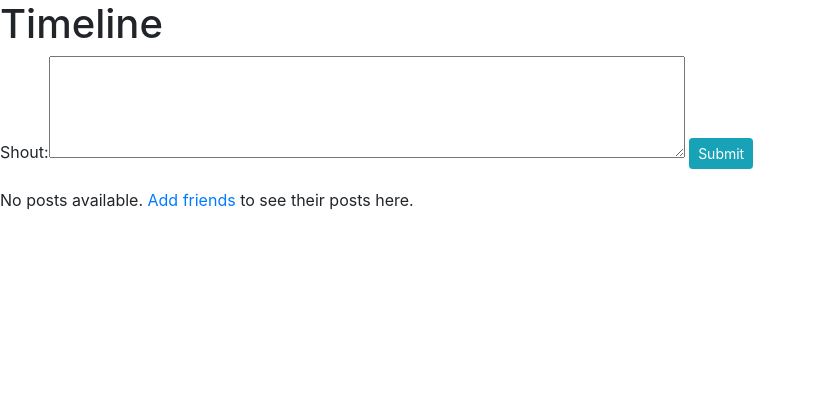
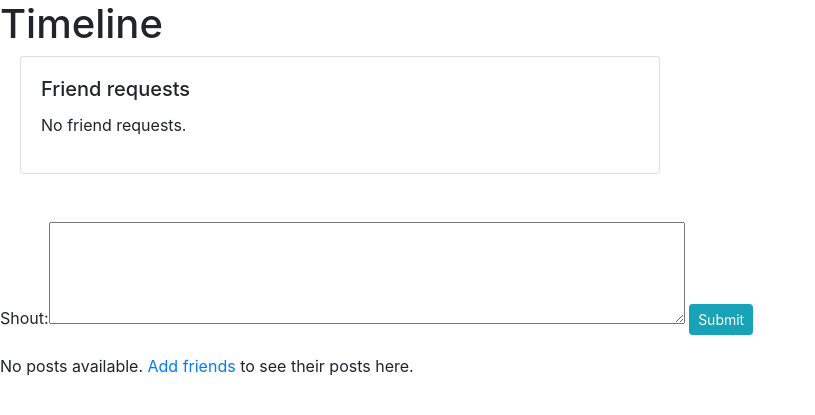
Before and after one commit to GabrielRodriguez66/TheSocialNetwork, a Django app: template social/templates/social/timeline.html in a window 1280 px wide. Shown: the part 56-471 px from the top of the page, without its empty margins (0-815 px from the left). Run offline with Django 3.2, Linux system fonts and the light colour scheme; the template is opened without the code that fills it: values that come from a table or form of the project are taken from there, others are empty; some libraries are stand-ins or nearby versions.

Commit message:
minor fixes

```diff
--- a/social/templates/social/timeline.html
+++ b/social/templates/social/timeline.html
@@ -1,13 +1,33 @@
 {% extends 'social/base.html' %}
 {% block content %}
     <h1>Timeline</h1>
+    <div class="card" style="margin-left: 20px; width: 40rem;">
+        <div class="card-body" >
+            <h5 class="card-title">Friend requests</h5>
+            <div>
+                {%  if friend_requests %}
+                    <ul>
+                        {%  for req in friend_requests %}
+                            <li>
+                                <div class="card-body">
+                                    <h5>req.remitente.usuario.first_name</h5>
+                                    <a href="#" class ="btn btn-success"> Accept </a>
+                                    <a href="#" class ="btn btn-danger"> Reject </a>
+                                </div>
+                            </li> <br>
+                        {% endfor %}
+                    </ul>
+                {% else %}
+                    <p>No friend requests.</p>
+                {% endif %}
+            </div>
+        </div>
+    </div> <br> <br>
     <form action="" method="post">
         {% csrf_token %}
         {{ forms }}
         <input class="btn btn-info btn-sm" id="submitButton" type="submit" value="Submit">
     </form>
-
-
 
     {%  if shouts %}
         <ul>
--- a/social/views.py
+++ b/social/views.py
@@ -17,7 +17,7 @@ from django.views.generic import ListView
 from social.admin import SocialNetworkBackend
 from social.forms import RegisterForm, LoginForm
 from .forms import SearchForm, ShoutForm
-from .models import SocialNetworkUser, Message
+from .models import SocialNetworkUser, Message, FriendRequested
 
 
 @never_cache
@@ -148,7 +148,8 @@ def timeline(request):
     else:
         form = ShoutForm()
     messages = Message.objects.filter(recipients=request.user.socialnetworkuser).order_by('-pub_date')
-    return render(request, 'social/timeline.html', {'shouts': messages, 'forms': form,})
+    friend_requests = FriendRequested.objects.filter(destinatario=request.user.socialnetworkuser.usuario_id)
+    return render(request, 'social/timeline.html', {'shouts': messages, 'forms': form, 'hasRequests': friend_requests,})
 
 
 def home(request):
```
